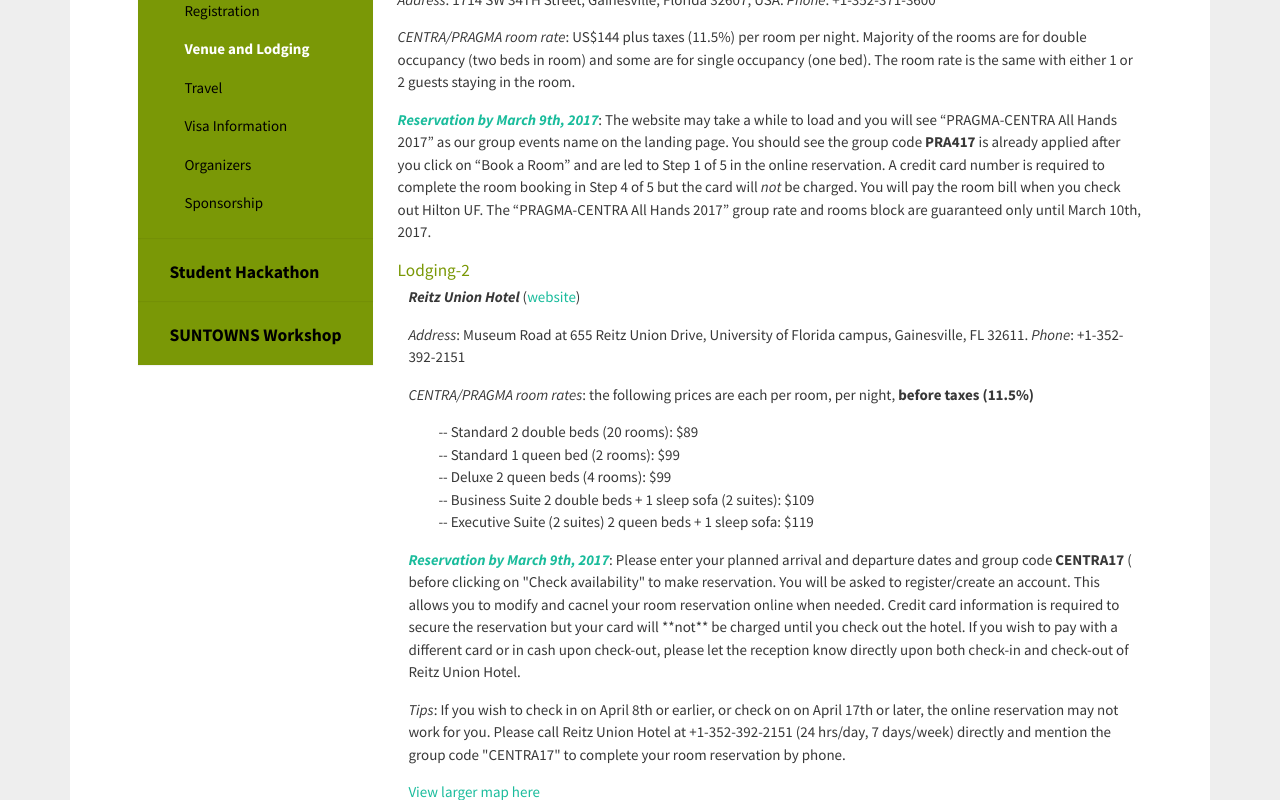
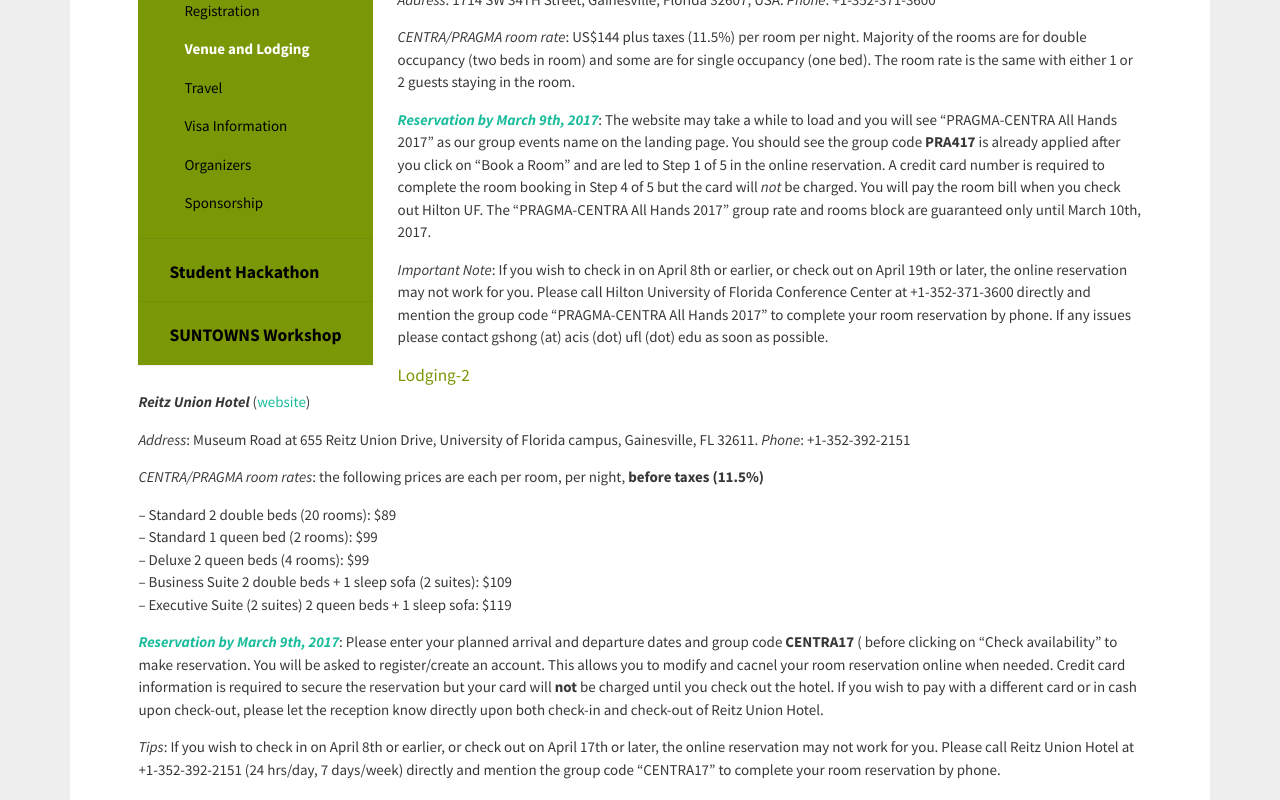
Before and after one commit to hmchou56/centra8, a Jekyll site: the page built from centra2/venue.md, in a window 1280 px wide and 900 px high, scrolled down 606 px, cut to the strip 0-800 px from the top of the window. Built offline with Jekyll 4.4.1, drawn with Linux system fonts in a browser that asks for light colours; nearby versions of some CDN libraries.

Commit message:
removed indentation and added Hilton info

```diff
--- a/_includes/venue2017.md
+++ b/_includes/venue2017.md
@@ -12,17 +12,23 @@
 
 **<i><a href=" http://www.hilton.com/en/hi/groups/personalized/G/GVNCCHF-PRA417-20170409/index.jhtml?WT.mc_id=POG" target="_blank">Reservation by March 9th, 2017</a></i>**: The website may take a while to load and you will see "PRAGMA-CENTRA All Hands 2017" as our group events name on the landing page. You should see the group code <strong>PRA417</strong> is already applied after you click on "Book a Room" and are led to Step 1 of 5 in the online reservation. A credit card number is required to complete the room booking in Step 4 of 5 but the card will *not* be charged. You will pay the room bill when you check out Hilton UF. The "PRAGMA-CENTRA All Hands 2017" group rate and rooms block are guaranteed only until March 10th, 2017.
 
+<i>Important Note</i>: If you wish to check in on April 8th or earlier, or check out on April 19th or later, the online reservation may not work for you. Please call Hilton University of Florida Conference Center at +1-352-371-3600 directly and mention the group code "PRAGMA-CENTRA All Hands 2017" to complete your room reservation by phone. If any issues please contact gshong (at) acis (dot) ufl (dot) edu as soon as possible.
+
+
 #### Lodging-2
 
-<p style="padding-left: 270px;"><strong><i> Reitz Union Hotel</i></strong> (<a href="https://www.union.ufl.edu/UnionHotel" target="_blank">website</a>)<p>
+<strong><i> Reitz Union Hotel</i></strong> (<a href="https://www.union.ufl.edu/UnionHotel" target="_blank">website</a>)
 
-<p style="padding-left: 270px;"><i>Address</i>: Museum Road at 655 Reitz Union Drive, University of Florida campus, Gainesville, FL 32611. <i>Phone</i>: +1-352-392-2151 </p>
+<i>Address</i>: Museum Road at 655 Reitz Union Drive, University of Florida campus, Gainesville, FL 32611. <i>Phone</i>: +1-352-392-2151
 
-<p style="padding-left: 270px;"><i>CENTRA/PRAGMA room rates</i>: the following prices are each per room, per night, <strong>before taxes (11.5%)</strong></p>
-<p style="padding-left: 300px;">-- Standard 2 double beds (20 rooms): $89<br />-- Standard 1 queen bed (2 rooms): $99<br />-- Deluxe 2 queen beds (4 rooms): $99<br />-- Business Suite 2 double beds + 1 sleep sofa (2 suites): $109<br />-- Executive Suite (2 suites) 2 queen beds + 1 sleep sofa: $119</p>
+<i>CENTRA/PRAGMA room rates</i>: the following prices are each per room, per night, <strong>before taxes (11.5%)</strong>
 
-<p style="padding-left: 270px;"><strong><i><a href="https://www.union.ufl.edu/UnionHotel/OnlineReservationsandAvailability" target="_blank">Reservation by March 9th, 2017</a></i></strong>: Please enter your planned arrival and departure dates and group code <strong>CENTRA17</strong> ( before clicking on "Check availability" to make reservation. You will be asked to register/create an account. This allows you to modify and cacnel your room reservation online when needed. Credit card information is required to secure the reservation but your card will **not** be charged until you check out the hotel. If you wish to pay with a different card or in cash upon check-out, please let the reception know directly upon both check-in and check-out of Reitz Union Hotel.  </p>
-<p style="padding-left: 270px;"><i>Tips</i>: If you wish to check in on April 8th or earlier, or check on on April 17th or later, the online reservation may not work for you. Please call Reitz Union Hotel at +1-352-392-2151 (24 hrs/day, 7 days/week) directly and mention the group code "CENTRA17" to complete your room reservation by phone.</p>
+-- Standard 2 double beds (20 rooms): $89<br />-- Standard 1 queen bed (2 rooms): $99<br />-- Deluxe 2 queen beds (4 rooms): $99<br />-- Business Suite 2 double beds + 1 sleep sofa (2 suites): $109<br />-- Executive Suite (2 suites) 2 queen beds + 1 sleep sofa: $119
 
-<p style="padding-left: 270px;"><a href="https://goo.gl/AjSyvS" target="_blank">View larger map here</a>
-<iframe src="https://www.google.com/maps/d/embed?mid=1y8tewMB7Ku4CbS0yLdHUf7iQ4JU" width="640" height="480"></iframe> </p>
+<strong><i><a href="https://www.union.ufl.edu/UnionHotel/OnlineReservationsandAvailability" target="_blank">Reservation by March 9th, 2017</a></i></strong>: Please enter your planned arrival and departure dates and group code <strong>CENTRA17</strong> ( before clicking on "Check availability" to make reservation. You will be asked to register/create an account. This allows you to modify and cacnel your room reservation online when needed. Credit card information is required to secure the reservation but your card will **not** be charged until you check out the hotel. If you wish to pay with a different card or in cash upon check-out, please let the reception know directly upon both check-in and check-out of Reitz Union Hotel.
+
+<i>Tips</i>: If you wish to check in on April 8th or earlier, or check out on April 17th or later, the online reservation may not work for you. Please call Reitz Union Hotel at +1-352-392-2151 (24 hrs/day, 7 days/week) directly and mention the group code "CENTRA17" to complete your room reservation by phone.
+
+<a href="https://goo.gl/AjSyvS" target="_blank">View larger map here</a>
+
+<iframe src="https://www.google.com/maps/d/embed?mid=1y8tewMB7Ku4CbS0yLdHUf7iQ4JU" width="640" height="480"></iframe>
```
